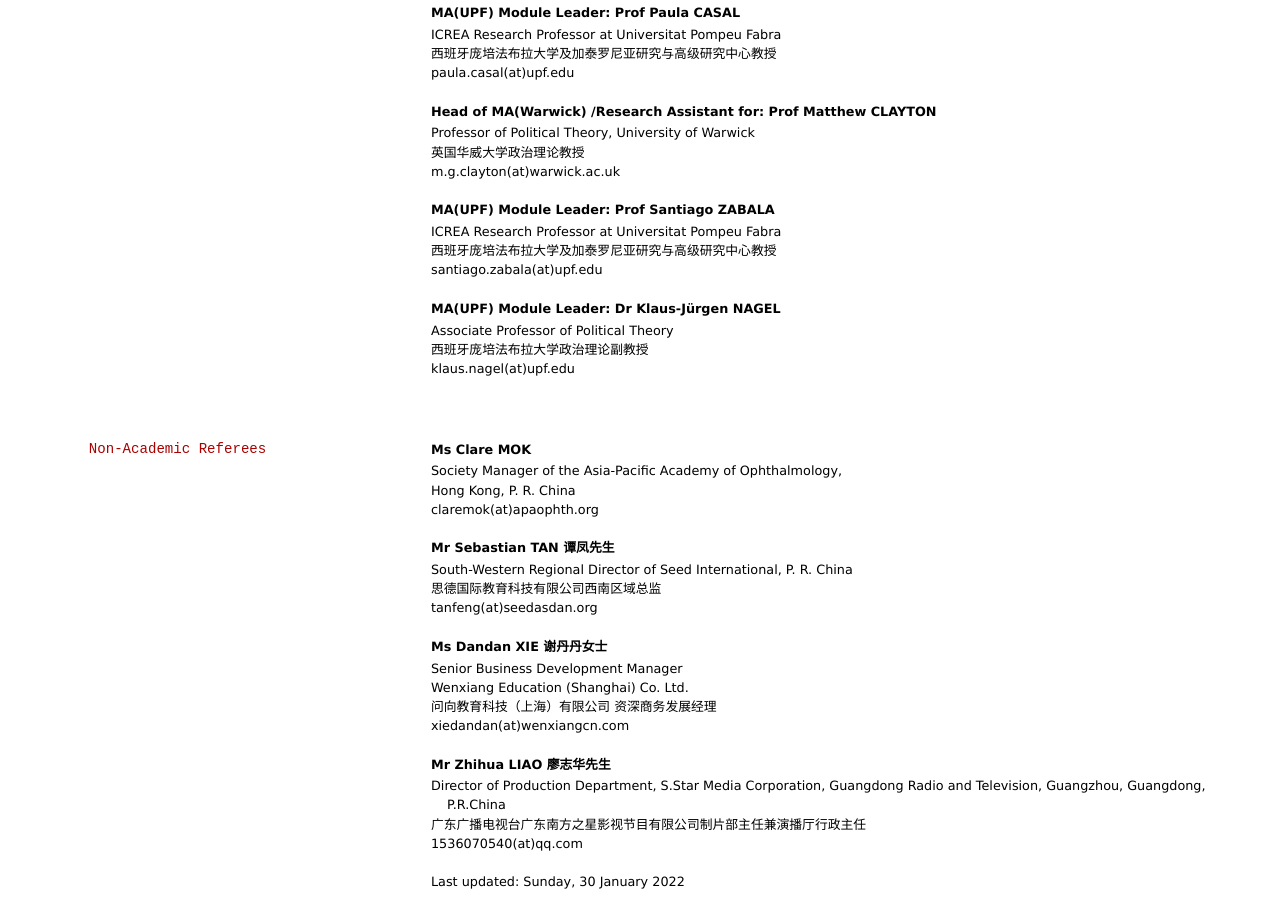
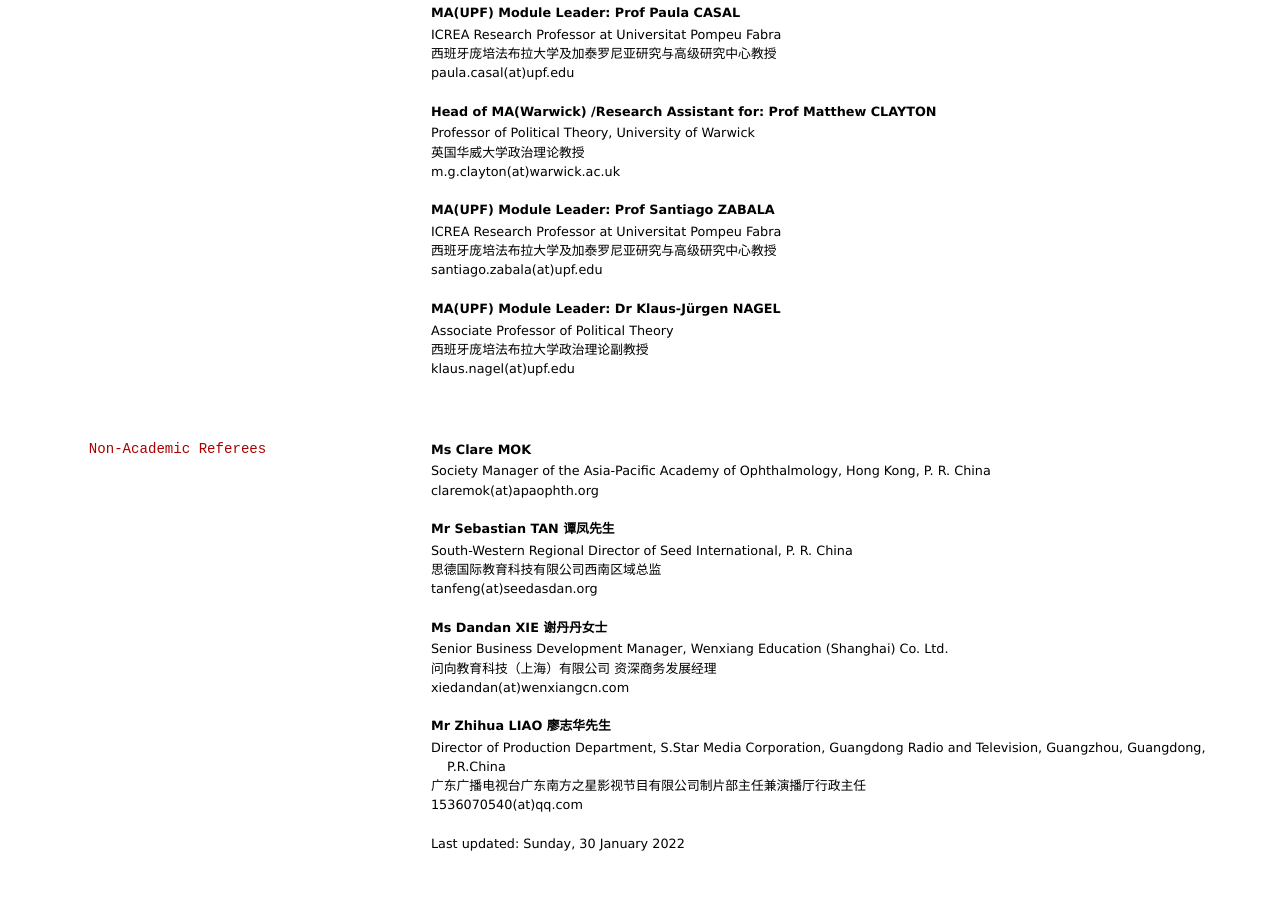
Before and after one commit to kzssc/ref, a Jekyll site: the page built from index.md, in a window 1280 px wide and 900 px high, scrolled down 721 px. Built offline with Jekyll 4.4.1, drawn with Linux system fonts in a browser that asks for light colours; after the commit the page ends 1583 px from its top, so only the background shows below that.

```diff
--- a/index.md
+++ b/index.md
@@ -73,8 +73,7 @@ __MA(UPF) Module Leader: Dr Klaus-Jürgen NAGEL__
 ## Non-Academic Referees
 
 __Ms Clare MOK__
-- Society Manager of the Asia-Pacific Academy of Ophthalmology,
-- Hong Kong, P. R. China
+- Society Manager of the Asia-Pacific Academy of Ophthalmology, Hong Kong, P. R. China
 - claremok(at)apaophth.org
 
 
@@ -86,8 +85,7 @@ __Ms Clare MOK__
 
 
 **Ms Dandan XIE 谢丹丹女士**
-- Senior Business Development Manager
-- Wenxiang Education (Shanghai) Co. Ltd.
+- Senior Business Development Manager, Wenxiang Education (Shanghai) Co. Ltd.
 - 问向教育科技（上海）有限公司 资深商务发展经理
 - xiedandan(at)wenxiangcn.com
 
```
